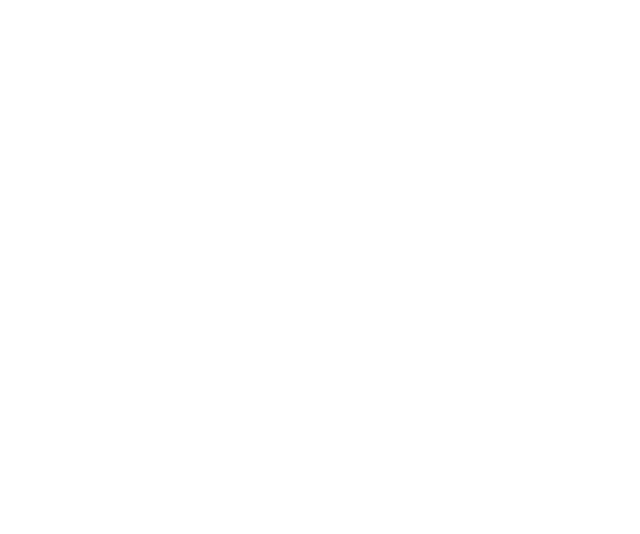
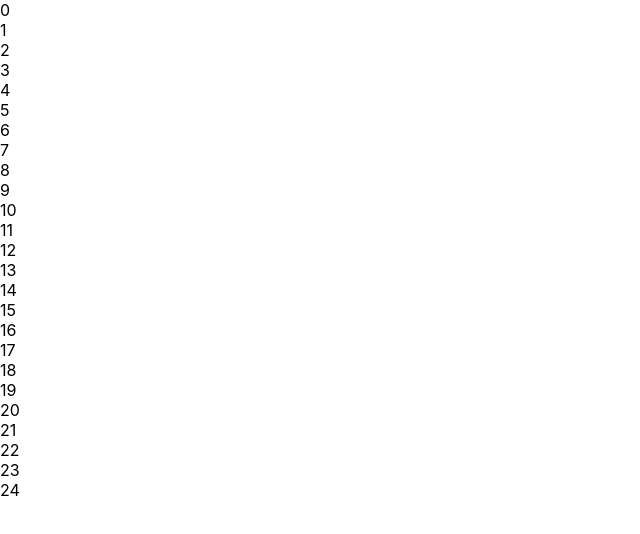
Before and after one commit to Brentwish/hex-hopper, a React (Create React App) app: page / in a window 1280 px wide. Shown: the top 534 px of the page, without its empty margins (0-640 px from the left). Built offline with nearby package versions, Linux system fonts and the light colour scheme; the HTML template or start-up script is replaced by a standard one.

Commit message:
set up board store

```diff
--- a/src/App.jsx
+++ b/src/App.jsx
@@ -1,9 +1,5 @@
 import Board from './components/Board'
 
-const App = () => (
-  <div>
-    <Board width={25} />
-  </div>
-);
+const App = () => <Board />;
 
 export default App;
--- a/src/components/Board/Board.module.scss
+++ b/src/components/Board/Board.module.scss
@@ -1,5 +1,3 @@
-
-
 .board {
   width: 100vw;
   width: 100vh;
--- a/src/components/Board/Board.tsx
+++ b/src/components/Board/Board.tsx
@@ -1,23 +1,21 @@
 
-import React, { useState, useEffect } from "react";
+import React from "react";
 import Tile from "./Tile";
-import styles from "./Board.module.scss"
-// import Toggle from "../Toggle/Toggle";
+import styles from './Board.module.scss'
+import useBoard from "./useBoard";
+import { TileType } from "./types";
 
-type BoardProps = {
-  width: number;
-};
+const Board = () => {
+  const config = { width: 25 };
 
-const Board = ({ width }: BoardProps) => {
-  // const { actions, tiles } = useBoard(({ actions, tiles }) => ({ actions, tiles }));
-
-  // useEffect(() => actions.init({ width }), [actions, width]);
+  const { tiles } = useBoard({ config });
 
   return (
     <div
       id="board"
       className={styles.board}
     >
+      {tiles.map((tile: TileType) => <Tile tile={tile} />)}
     </div>
   );
 };
--- a/src/components/Board/Tile.tsx
+++ b/src/components/Board/Tile.tsx
@@ -1,3 +1,10 @@
+import React from "react";
+import { TileType } from "./types";
 
-const Tile = () => (null);
+const Tile = ({ tile }: { tile: TileType }) => (
+  <div id={`tile-${tile.id}`}>
+    {tile.x}
+  </div>
+);
+
 export default Tile;
--- /dev/null
+++ b/src/components/Board/store.ts
@@ -0,0 +1,29 @@
+import { create } from "zustand";
+import { BoardConfig, TileType } from "./types";
+
+type BoardState = {
+  tiles: TileType[];
+  actions: {
+    init: ({ width }: BoardConfig) => void;
+  };
+};
+
+const useBoardStore = create<BoardState>(set => ({
+  tiles: [],
+  actions: {
+    init: (config: BoardConfig) => {
+      const { width } = config;
+      const tiles: TileType[] = [];
+
+      Array.from(Array(width).keys()).forEach(x => {
+        const id = tiles.length;
+
+        tiles.push({ id, x });
+      });
+
+      set(() => ({ tiles }));
+    },
+  },
+}));
+
+export default useBoardStore;
--- /dev/null
+++ b/src/components/Board/types.ts
@@ -0,0 +1,8 @@
+export type BoardConfig = {
+  width: number;
+};
+
+export type TileType = {
+  id: number;
+  x: number;
+};
--- /dev/null
+++ b/src/components/Board/useBoard.tsx
@@ -0,0 +1,21 @@
+import { useEffect } from "react";
+import { BoardConfig } from "./types";
+import useBoardStore from "./store";
+
+type UseBoardProps = {
+  config: BoardConfig;
+};
+
+const useBoard = ({ config }: UseBoardProps) => {
+  const { width } = config;
+  const { actions, tiles } = useBoardStore(({ actions, tiles }) => ({ actions, tiles }));
+
+  useEffect(() => actions.init({ width }), [actions, width]);
+
+  return {
+    actions,
+    tiles,
+  }
+};
+
+export default useBoard;
```
